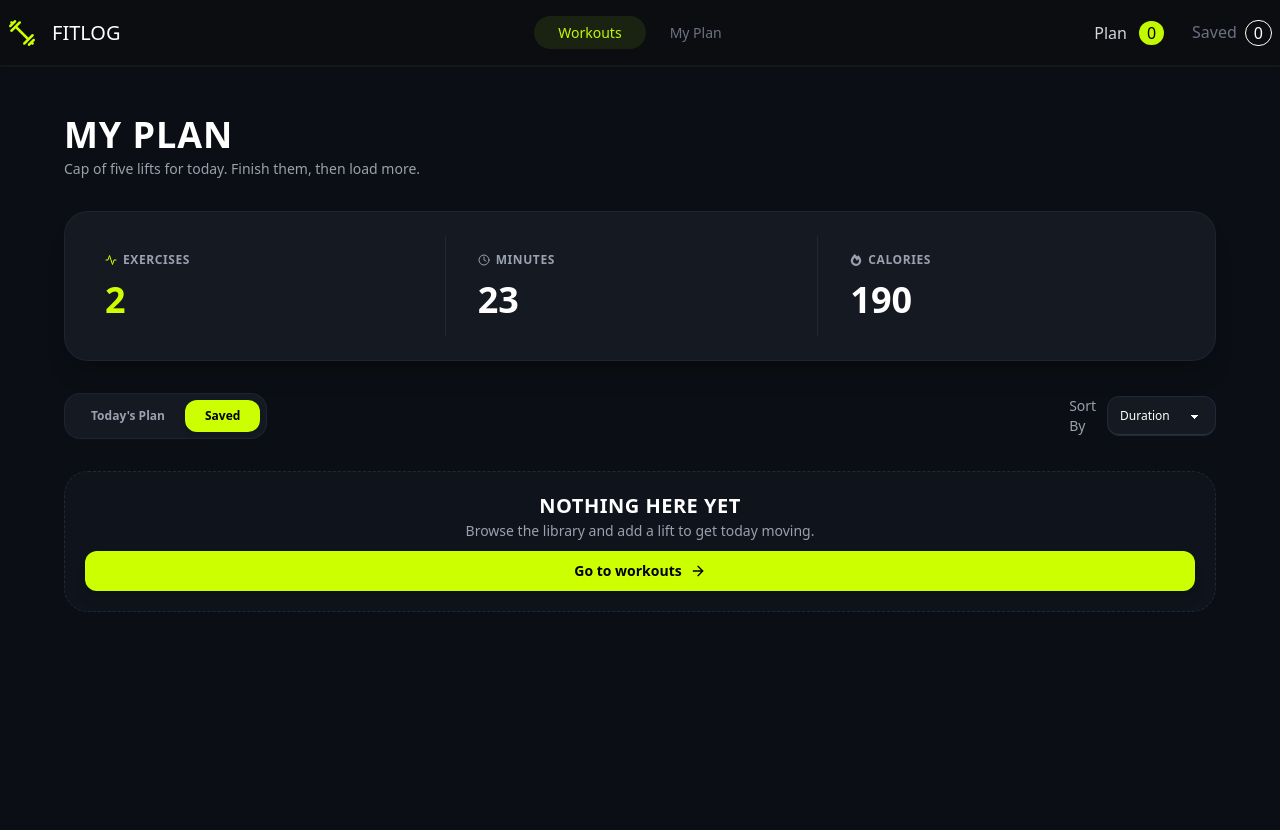
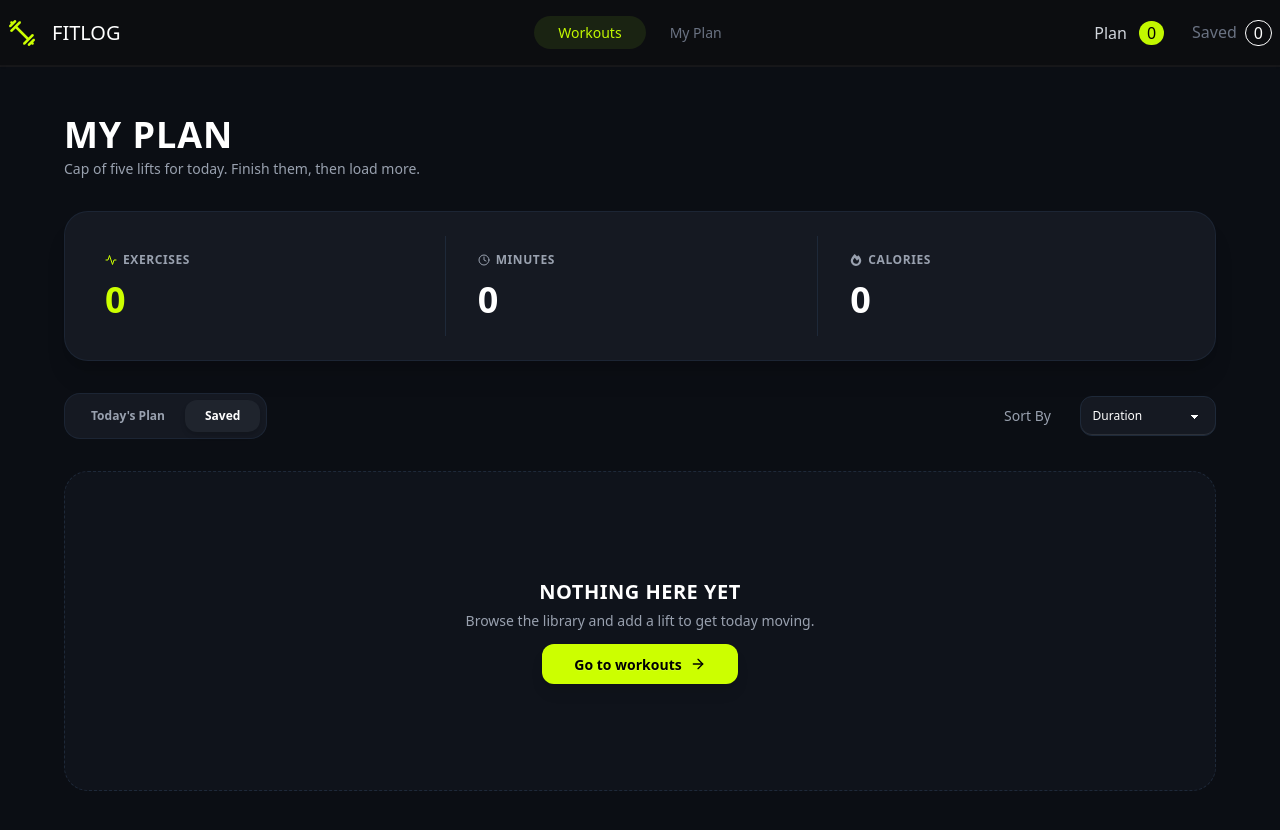
Before and after one commit to moniruzzaman-tasrif/fitlog, a Next.js app: page /myPlan in a window 1280 px wide. Shown: the top 830 px of the page. Built offline with nearby package versions, Linux system fonts and the light colour scheme.

Commit message:
fix plan and save area some bug and add some item

```diff
--- a/src/app/WorkOuts/[deteils]/page.tsx
+++ b/src/app/WorkOuts/[deteils]/page.tsx
@@ -1,8 +1,6 @@
 import DeteilsButton from "@/component/siteShare/DeteilsButton";
 import { IRootDataType } from "@/DataType";
 import Image from "next/image";
-import { useContext } from "react";
-import { FiBookmark, FiCalendar } from "react-icons/fi";
 
 interface paramsType {
   params: Promise<{ deteils: string }>;
@@ -144,8 +142,7 @@ const page = async ({ params }: paramsType) => {
                 {/* Action Buttons */}
                 <DeteilsButton
                   deteilsData={item}
-                  itemData={dataArr}
-                ></DeteilsButton>
+                  ></DeteilsButton>
               </div>
             </div>
           </div>
--- a/src/app/myPlan/page.tsx
+++ b/src/app/myPlan/page.tsx
@@ -6,25 +6,19 @@ import { dataContext } from "@/context";
 import Link from "next/link";
 import { useContext, useState } from "react";
 import { FaFireAlt } from "react-icons/fa";
-import { FiActivity, FiClock,  FiArrowRight } from "react-icons/fi";
-
+import { FiActivity, FiArrowRight, FiClock } from "react-icons/fi";
 
 export default function MyPlanDashboard() {
   // Active tab state ("todays-plan" or "saved")
   const [activeTab, setActiveTab] = useState<"todays-plan" | "saved">("saved");
 
-
-  const contextData=useContext(dataContext)
-  if(!contextData)return null
+  const contextData = useContext(dataContext);
+  if (!contextData) return null;
   const { plan } = contextData;
   const { save } = contextData;
-  console.log(plan.length)
-  // Mock server statistics values (Replace these with your fetched data)
-  const stats = {
-    exercises: 2,
-    minutes: 23,
-    calories: 190,
-  };
+
+  // Check if current active tab has items
+  const hasItems = activeTab === "saved" ? save.length > 0 : plan.length > 0;
 
   return (
     <div className="min-h-screen bg-[#0b0e14] text-white p-4 md:p-8 lg:p-12">
@@ -47,7 +41,7 @@ export default function MyPlanDashboard() {
               <FiActivity className="text-[#ccff00]" /> Exercises
             </span>
             <span className="text-3xl md:text-4xl font-black text-[#ccff00] mt-3">
-              {stats.exercises}
+              {plan.length}
             </span>
           </div>
 
@@ -57,7 +51,7 @@ export default function MyPlanDashboard() {
               <FiClock className="text-gray-400" /> Minutes
             </span>
             <span className="text-3xl md:text-4xl font-black text-white mt-3">
-              {stats.minutes}
+              {plan.reduce((acc, ind) => acc + ind.duration, 0)}
             </span>
           </div>
 
@@ -67,7 +61,7 @@ export default function MyPlanDashboard() {
               <FaFireAlt className="text-gray-400" /> Calories
             </span>
             <span className="text-3xl md:text-4xl font-black text-white mt-3">
-              {stats.calories}
+              {plan.reduce((acc, ind) => acc + ind.caloriesBurned, 0)}
             </span>
           </div>
         </div>
@@ -80,17 +74,17 @@ export default function MyPlanDashboard() {
               onClick={() => setActiveTab("todays-plan")}
               className={`px-5 py-2 rounded-xl text-xs font-bold transition-all ${
                 activeTab === "todays-plan"
-                  ? "bg-[#ccff00] text-black shadow-md"
+                  ? "bg-[#1F242D] text-white shadow-md"
                   : "text-gray-400 hover:text-white"
               }`}
             >
-              Today's Plan
+              Today&apos;s Plan
             </button>
             <button
               onClick={() => setActiveTab("saved")}
               className={`px-5 py-2 rounded-xl text-xs font-bold transition-all ${
                 activeTab === "saved"
-                  ? "bg-[#ccff00] text-black shadow-md"
+                  ? "bg-[#1F242D] text-white shadow-md"
                   : "text-gray-400 hover:text-white"
               }`}
             >
@@ -99,8 +93,8 @@ export default function MyPlanDashboard() {
           </div>
 
           {/* Sort By Dropdown using DaisyUI */}
-          <div className="flex items-center gap-2 text-sm text-gray-400">
-            <span>Sort By</span>
+          <div className="flex items-center gap-5 text-sm text-gray-400">
+            <span className="w-25">Sort By</span>
             <select className="select select-bordered bg-[#151922] text-white border-gray-800 text-xs rounded-xl focus:outline-none">
               <option>Duration</option>
               <option>Calories</option>
@@ -109,22 +103,28 @@ export default function MyPlanDashboard() {
           </div>
         </div>
 
-        {/* Content Box Area (Empty State or Mapped List Container) */}
-        <div className="bg-[#151922]/50 border border-dashed border-gray-800 rounded-3xl p-10 md:p-5 flex flex-col items-center justify-center text-center">
+        {/* Content Box Area: Conditional styling dynamically drops fixed heights/borders when cards populate */}
+        <div
+          className={`w-full transition-all ${
+            hasItems
+              ? "bg-transparent border-none p-0 space-y-4"
+              : "bg-[#151922]/50 border border-dashed border-gray-800 rounded-3xl p-10 flex flex-col items-center justify-center text-center h-80"
+          }`}
+        >
           {activeTab === "saved" ? (
             <div className="space-y-4 w-full">
               {save.length === 0 ? (
-                <div className="">
+                <div>
                   <h3 className="text-xl font-black uppercase tracking-wide text-white">
                     Nothing Here Yet
                   </h3>
-                  <p className="text-gray-400 text-sm leading-relaxed">
+                  <p className="text-gray-400 text-sm leading-relaxed mt-1">
                     Browse the library and add a lift to get today moving.
                   </p>
-                  <div className="pt-2">
+                  <div className="pt-3">
                     <Link
-                      href="/workouts"
-                      className="btn bg-[#ccff00] hover:bg-[#b3e600] text-black font-extrabold border-0 px-8 rounded-xl shadow-lg flex items-center justify-center gap-2 mx-auto"
+                      href="/WorkOuts"
+                      className="btn bg-[#ccff00] hover:bg-[#b3e600] w-auto text-black font-extrabold border-0 px-8 rounded-xl shadow-lg inline-flex items-center justify-center gap-2"
                     >
                       Go to workouts
                       <FiArrowRight className="w-4 h-4" />
@@ -132,23 +132,23 @@ export default function MyPlanDashboard() {
                   </div>
                 </div>
               ) : (
-                <SaveData></SaveData>
+                <SaveData />
               )}
             </div>
           ) : (
-            <div className=" w-full ">
+            <div className="w-full space-y-4">
               {plan.length === 0 ? (
-                <div>
+                <div className="text-center">
                   <h3 className="text-xl font-black uppercase tracking-wide text-white">
                     No Workouts Planned For Today
                   </h3>
-                  <p className="text-gray-400 text-sm">
-                    Select exercises from your saved list to populate today's
-                    routine.
+                  <p className="text-gray-400 text-sm mt-1">
+                    Select exercises from your saved list to populate
+                    today&apos;s routine.
                   </p>
                 </div>
               ) : (
-                <PlanData></PlanData>
+                <PlanData />
               )}
             </div>
           )}
--- a/src/component/home/Navber.tsx
+++ b/src/component/home/Navber.tsx
@@ -2,24 +2,27 @@
 
 import Image from 'next/image';
 import Link from 'next/link';
-import React, { useState } from 'react';
+import React, { useContext, useState } from 'react';
 import Logo from"../../assets/logo.png"
+import { dataContext } from '@/context';
 
 const Navber = () => {
-
+const NavContext=useContext(dataContext)
   const [ChaneColor,setChaneColor]=useState(false)
-
+  if (!NavContext) return null;
   const handerClick=(dataget:string)=>{
     if (dataget === "MyPlan"){setChaneColor(true)}else if (dataget === "Workouts") {
       setChaneColor(false);
     }
-
   }
+const { plan, save } = NavContext;
 
   const NavLink = (
     <>
+
       <li>
         {" "}
+
         <Link
           // className=" bg-[#1A2312] rounded-4xl px-6 text-[#C2F800]"
           onClick={() => handerClick("Workouts")}
@@ -86,17 +89,17 @@ const Navber = () => {
           <ul className="menu menu-horizontal px-1">{NavLink}</ul>
         </div>
         <div className="navbar-end flex gap-7">
-          <Link href="/" className=" text-gray-300 flex gap-3">
+          <Link href="/myPlan" className=" text-gray-300 flex gap-3">
             {" "}
             <span>Plan</span>
             <span className=" px-2 rounded-4xl flex justify-center items-center text-black bg-[#C2F800]">
               {" "}
-              0
+              {plan.length}
             </span>
           </Link>
-          <Link href="/" className="text-gray-500 flex gap-2  ">
+          <Link href="/myPlan" className="text-gray-500 flex gap-2  ">
             Saved
-            <span className="border px-2 text-white  rounded-4xl">0</span>
+            <span className="border px-2 text-white  rounded-4xl">{save.length}</span>
           </Link>
         </div>
       </div>
--- a/src/component/siteShare/DeteilsButton.tsx
+++ b/src/component/siteShare/DeteilsButton.tsx
@@ -6,15 +6,15 @@ import React, { useContext } from "react";
 import { FiBookmark, FiCalendar } from "react-icons/fi";
 import { Bounce, toast } from "react-toastify";
 interface buttendataType {
-  deteilsData: IRootDataType;
-  plan: IRootDataType[];
-  setPlan: React.Dispatch<React.SetStateAction<IRootDataType[]>>;
-  save: IRootDataType[];
-  setSave: React.Dispatch<React.SetStateAction<IRootDataType[]>>;
-  // itemData: IRootDataType[];
+  deteilsData: IRootDataType,
+  plan: IRootDataType[],
+  setPlan: React.Dispatch<React.SetStateAction<IRootDataType[]>>,
+  save: IRootDataType[],
+  setSave: React.Dispatch<React.SetStateAction<IRootDataType[]>>,
+
 }
 
-const DeteilsButton = ({ deteilsData }: buttendataType) => {
+const DeteilsButton = ({ deteilsData }:buttendataType) => {
   const Context = useContext(dataContext);
 
   if (!Context) {
@@ -86,6 +86,8 @@ setPlan([...plan, deteilsData]);
     });
     }
   };
+
+
   // console.log(plan);
   return (
     <div>
--- a/src/component/siteShare/planData.tsx
+++ b/src/component/siteShare/planData.tsx
@@ -7,16 +7,16 @@ import { AiOutlineCheck } from "react-icons/ai";
 import { FaFire, FaRegStar } from "react-icons/fa";
 import { IoClose, IoTimeOutline } from "react-icons/io5";
 
-interface dataType {
-  plan: IRootDataType[];
-}
-
 const PlanData = () => {
   const contextData = useContext(dataContext);
-
   if (!contextData) return null;
-
-  const { plan } = contextData;
+  const { plan, setPlan } = contextData;
+  const remove = (planData: IRootDataType) => {
+    const filteerItem = plan.filter(
+      (item: IRootDataType) => item.id !== planData.id
+    );
+    setPlan(filteerItem);
+  };
 
   return (
     <div className=" flex flex-col gap-4">
@@ -63,7 +63,11 @@ const PlanData = () => {
                 <AiOutlineCheck className="font-bold" />
                 Mark as Done
               </button>
-              <button className="btn  bg-[#14171E] text-gray-400 shadow-none border-none text-2xl">
+
+              <button
+                onClick={() => remove(item)}
+                className="btn  bg-[#14171E] text-gray-400 shadow-none border-none text-2xl"
+              >
                 <IoClose />
               </button>
             </div>
--- a/src/component/siteShare/saveData.tsx
+++ b/src/component/siteShare/saveData.tsx
@@ -3,20 +3,23 @@ import { IRootDataType } from "@/DataType";
 import Image from "next/image";
 import Link from "next/link";
 import { useContext } from "react";
-import { AiOutlineCheck } from "react-icons/ai";
+
 import { FaFire, FaRegStar } from "react-icons/fa";
 import { IoClose, IoTimeOutline } from "react-icons/io5";
-
-interface dataType {
-  plan: IRootDataType[];
-}
 
 const SaveData = () => {
   const contextData = useContext(dataContext);
 
   if (!contextData) return null;
 
-  const { save } = contextData;
+  const { save, setSave } = contextData;
+
+  const remove = (SaveData: IRootDataType) => {
+    const filteerItem = save.filter(
+      (item: IRootDataType) => item.id !== SaveData.id,
+    );
+    setSave(filteerItem);
+  };
 
   return (
     <div className=" flex flex-col gap-4">
@@ -60,7 +63,10 @@ const SaveData = () => {
                 </button>
               </Link>
 
-              <button className="btn  bg-[#14171E] text-gray-400 shadow-none border-none text-2xl">
+              <button
+                onClick={()=>remove(item)}
+                className="btn  bg-[#14171E] text-gray-400 shadow-none border-none text-2xl"
+              >
                 <IoClose />
               </button>
             </div>
```
